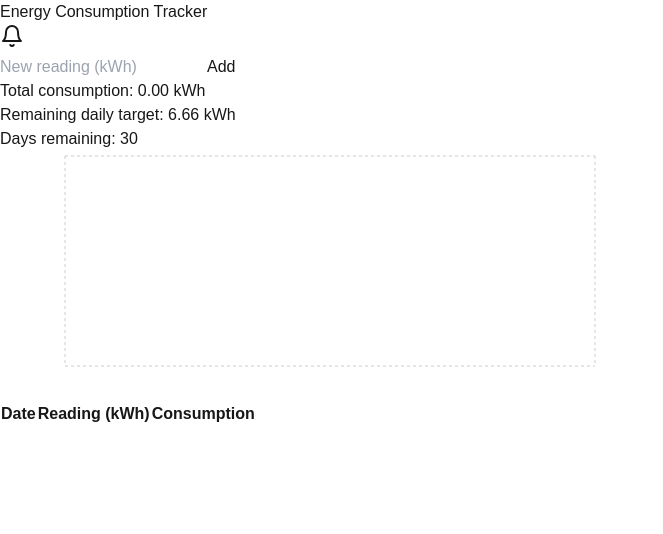
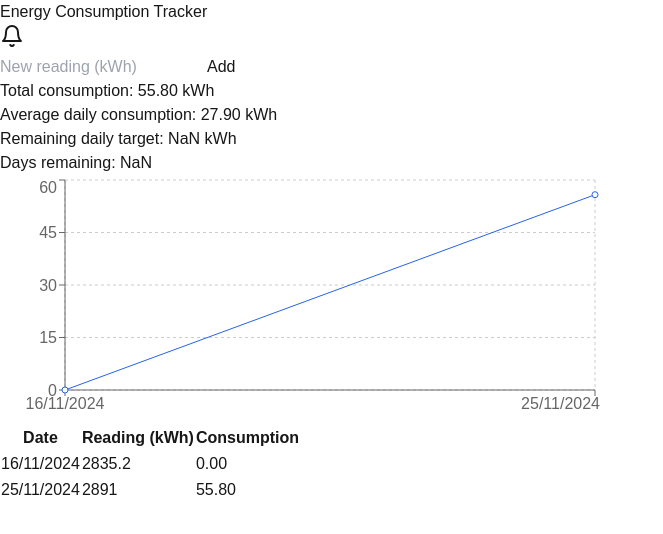
Before and after one commit to lohiermichael/energy-tracker, a Next.js app: page / in a window 1280 px wide. Shown: the top 534 px of the page, without its empty margins (0-663 px from the left). Built offline with nearby package versions, Linux system fonts and the light colour scheme.

Commit message:
Manage data
Not finished

Signed-off-by: Michael Lohier <lohiermichael@gmail.com>

```diff
--- a/src/components/EnergyTracker.tsx
+++ b/src/components/EnergyTracker.tsx
@@ -3,23 +3,25 @@
 import React, { useState, useEffect } from 'react';
 import { LineChart, Line, XAxis, YAxis, CartesianGrid, Tooltip } from 'recharts';
 import { Bell, BellOff } from 'lucide-react';
+import { readings as initialReadings } from '@/data/readings';
 
-const INITIAL_READING = 3835.2;
 const DAILY_SAFE = 6;
 const DAILY_MAX = 6.66;
 const MONTHLY_LIMIT = DAILY_MAX * 30;
 
+interface Reading {
+  date: string;
+  value: number;
+  consumption: number;
+}
+
 export default function EnergyTracker() {
-  const [readings, setReadings] = useState<Array<{
-    date: string;
-    value: number;
-    consumption: number;
-  }>>(() => {
+  const [readings, setReadings] = useState<Reading[]>(() => {
     if (typeof window !== 'undefined') {
       const saved = localStorage.getItem('energyReadings');
-      return saved ? JSON.parse(saved) : [];
+      return saved ? JSON.parse(saved) : initialReadings;
     }
-    return [];
+    return initialReadings;
   });
 
   const [newReading, setNewReading] = useState('');
@@ -47,10 +49,11 @@ export default function EnergyTracker() {
         }
       }
 
-      if ((30 - readings.length) <= 5) {
+      const remainingDays = getDaysRemaining();
+      if (remainingDays <= 5) {
         if ('Notification' in window && Notification.permission === 'granted') {
           new Notification('Monthly Reset Soon', {
-            body: `${30 - readings.length} days left in current tracking period`,
+            body: `${remainingDays} days left in current tracking period`,
           });
         }
       }
@@ -76,7 +79,7 @@ export default function EnergyTracker() {
       value: value,
       consumption: readings.length > 0
         ? value - readings[readings.length - 1].value
-        : value - INITIAL_READING
+        : value - readings[0].value
     };
 
     setReadings([...readings, newEntry]);
@@ -87,8 +90,15 @@ export default function EnergyTracker() {
     return readings.reduce((sum, reading) => sum + reading.consumption, 0);
   };
 
+  const getDaysRemaining = () => {
+    const startDate = new Date(readings[0].date);
+    const currentDate = new Date();
+    const daysPassed = Math.floor((currentDate.getTime() - startDate.getTime()) / (1000 * 60 * 60 * 24));
+    return 30 - daysPassed;
+  };
+
   const getRemainingDaily = () => {
-    const daysLeft = 30 - readings.length;
+    const daysLeft = getDaysRemaining();
     if (daysLeft <= 0) return 0;
     const remaining = MONTHLY_LIMIT - getTotalConsumption();
     return (remaining / daysLeft).toFixed(2);
@@ -100,6 +110,12 @@ export default function EnergyTracker() {
     if (lastReading.consumption > DAILY_MAX) return 'alert';
     if (lastReading.consumption > DAILY_SAFE) return 'warning';
     return 'success';
+  };
+
+  const getAverageDailyConsumption = () => {
+    const total = getTotalConsumption();
+    const days = readings.length;
+    return days > 0 ? (total / days).toFixed(2) : '0';
   };
 
   return (
@@ -141,8 +157,9 @@ export default function EnergyTracker() {
       }`}>
         <div className="space-y-2">
           <p>Total consumption: {getTotalConsumption().toFixed(2)} kWh</p>
+          <p>Average daily consumption: {getAverageDailyConsumption()} kWh</p>
           <p>Remaining daily target: {getRemainingDaily()} kWh</p>
-          <p>Days remaining: {30 - readings.length}</p>
+          <p>Days remaining: {getDaysRemaining()}</p>
         </div>
       </div>
 
--- /dev/null
+++ b/src/data/readings.ts
@@ -0,0 +1,4 @@
+export const readings = [
+  { date: '16/11/2024', value: 2835.2, consumption: 0 },
+  { date: '25/11/2024', value: 2891, consumption: 55.8 }
+];
```
